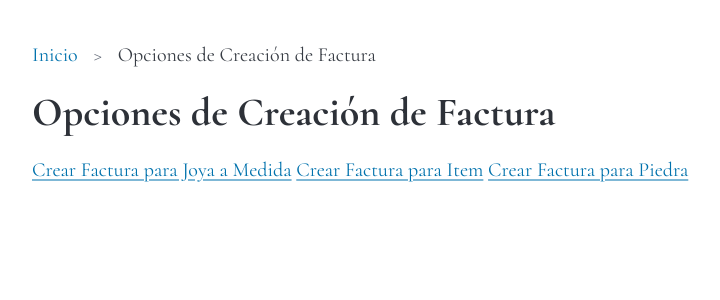
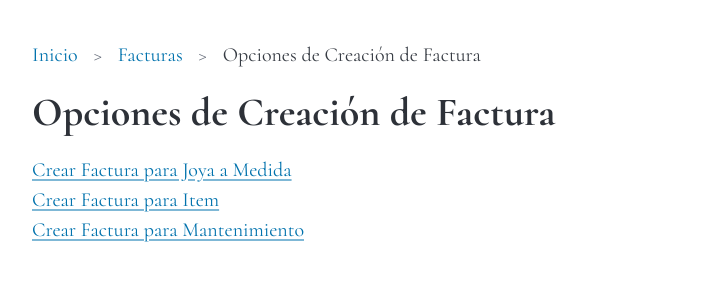
Before and after one commit to JuanPuyo1/EWASyst, a Django app: page /invoices/invoices_create_list/ in a window 1280 px wide. Shown: the top 300 px of the page, without its empty margins (8-728 px from the left). Run offline with Django 5.2, Linux system fonts and the light colour scheme; some libraries are stand-ins or nearby versions.

Commit message:
improving the invoice system

```diff
--- a/invoices/models.py
+++ b/invoices/models.py
@@ -44,6 +44,7 @@ class InvoiceForItem(Invoice):
 
     items = models.ManyToManyField(JewelleryItem, related_name='items', blank=True)
 
+
     def __str__(self):
         return f"Factura de Item {self.pk}"
 
--- a/invoices/templates/invoices/invoices_create_option.html
+++ b/invoices/templates/invoices/invoices_create_option.html
@@ -8,6 +8,7 @@
 <nav aria-label="breadcrumb">
     <ul>
        <li><a href="{% url 'dashboard:dashboard' %}">Inicio</a></li>
+       <li><a href="{% url 'invoices:invoices_list' %}">Facturas</a></li>
       <li>Opciones de Creación de Factura</li>
     </ul>
   </nav>
@@ -15,7 +16,15 @@
 
 {% block content %}
 <h1>Opciones de Creación de Factura</h1>
-<a href="{% url 'invoices:invoices_create' %}">Crear Factura para Joya a Medida</a>
-<a href="{% url 'invoices:invoices_create_for_item' %}">Crear Factura para Item</a>
-<a href="{% url 'invoices:invoices_create_for_stone' %}">Crear Factura para Piedra</a>
+<div class="row">
+    <div class="col-md-4">
+        <a href="">Crear Factura para Joya a Medida</a>
+    </div>
+    <div class="col-md-4">
+        <a href="{% url 'invoices:invoices_create_for_item' %}">Crear Factura para Item</a>
+    </div>
+    <div class="col-md-4">
+        <a href="">Crear Factura para Mantenimiento</a>
+    </div>
+</div>
 {% endblock %}
```
Also changed, not shown: invoices/forms.py (+5 -2 lines), invoices/templates/invoices/invoices_create.html (+11 -0 lines), invoices/templates/invoices/invoices_list.html (+9 -0 lines), db.sqlite3.
